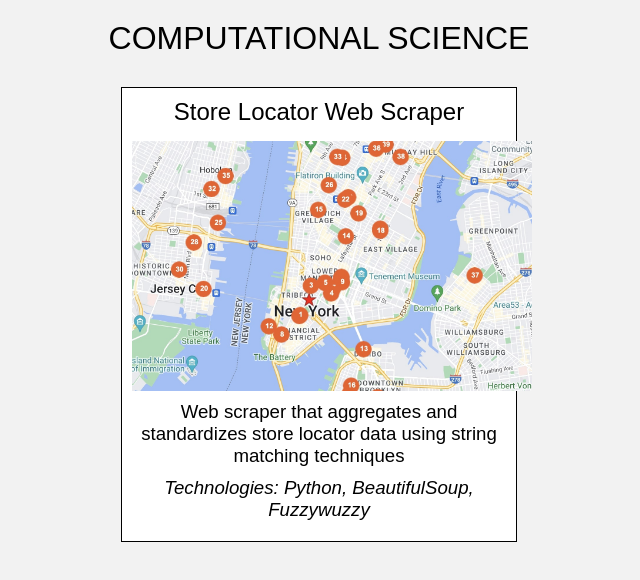
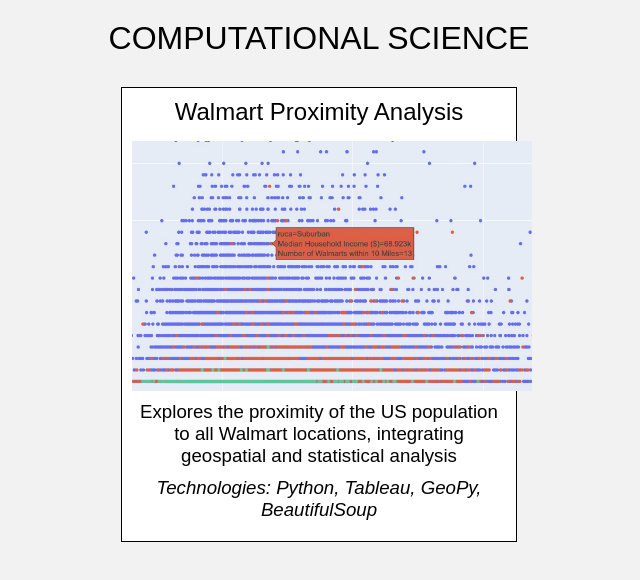
Before and after one commit to zachpinto/zachpinto.github.io, a plain HTML site: page projects/computational_science.html in a window 1280 px wide. Shown: the whole page, without its empty margins (321-961 px from the left). Drawn offline with Linux system fonts and the light colour scheme.

Commit message:
Update computational_science.html

```diff
--- a/projects/computational_science.html
+++ b/projects/computational_science.html
@@ -84,12 +84,12 @@
         <!-- Project 1 -->
         <a href="https://github.com/pintoza/walmart-proximity" class="project-link">
             <div class="project">
-                <div class="project-title">Store Locator Web Scraper</div>
+                <div class="project-title">Walmart Proximity Analysis</div>
                 <div class="project-image">
-                    <img src="../images/projects/computational_science/store_locator_web_scraper.jpg" alt="Store Locator Web Scraper">
+                    <img src="../images/projects/computational_science/walmart_proximity_analysis.jpg" alt="Walmart Proximity Analysis">
                 </div>
-                <div class="project-description">Web scraper that aggregates and standardizes store locator data using string matching techniques</div>
-                <div class="project-technologies">Technologies: Python, BeautifulSoup, Fuzzywuzzy</div>
+                <div class="project-description">Explores the proximity of the US population to all Walmart locations, integrating geospatial and statistical analysis</div>
+                <div class="project-technologies">Technologies: Python, Tableau, GeoPy, BeautifulSoup</div>
             </div>
         </a>
     </div>
```
